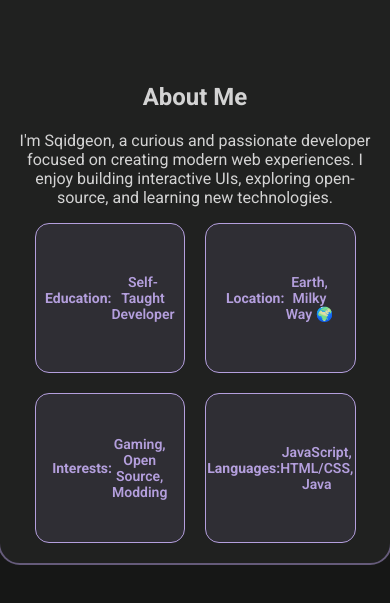
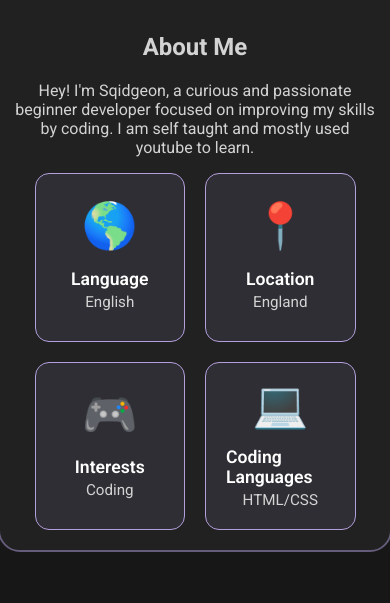
Before and after one commit to sqidgeon/home, a plain HTML site: page index.html in a window 390 px wide. Shown: the part 1475-2078 px from the top of the page. Drawn offline with Linux system fonts and the light colour scheme.

Commit message:
Add files via upload

```diff
--- a/index.html
+++ b/index.html
@@ -19,8 +19,8 @@
 
     <!-- Nav Links -->
     <ul class="nav-links" id="navLinks">
-      <li><a href="#about">About</a></li>
-      <li><a href="#bio" id="bioLink">Bio</a></li>
+      <li><a href="#home" id="Homelink">Home</a></li>
+      <li><a href="#about" id="bioLink">About</a></li>
       <li><a href="#skills">Skills</a></li>
     </ul>
 
@@ -70,33 +70,49 @@
   </div>
 
   <!-- About section placeholder -->
-  <section id="about" style="height: 600px;"></section>
+  <section id="about" style="height: 550px;"></section>
 
   <!-- Bio Section -->
-  <section id="bio" class="bio-section">
+  <section id="home" class="bio-section">
     <img src="profilepicture.png" alt="Sqidgeon Profile Picture" class="profile-pic" />
 
     <div class="bio-right">
       <div class="bio-content">
         <h2>About Me</h2>
         <p>
-          I'm Sqidgeon, a curious and passionate developer focused on creating modern web experiences.
-          I enjoy building interactive UIs, exploring open-source, and learning new technologies.
+          Hey! I'm Sqidgeon, a curious and passionate beginner developer focused on improving my skills by coding. I am self taught and
+          mostly used youtube to learn.
         </p>
       </div>
 
       <div class="bio-details">
         <div class="bio-detail-box">
-          <strong>Education:</strong> Self-Taught Developer
+          <div class="bio-box-emoji">🌎</div>
+          <div class="bio-box-content">
+            <div class="bio-box-title">Language</div>
+            <div class="bio-box-text">English</div>
+          </div>
         </div>
         <div class="bio-detail-box">
-          <strong>Location:</strong> Earth, Milky Way 🌍
+          <div class="bio-box-emoji">📍</div>
+          <div class="bio-box-content">
+            <div class="bio-box-title">Location</div>
+            <div class="bio-box-text">England</div>
+          </div>
         </div>
         <div class="bio-detail-box">
-          <strong>Interests:</strong> Gaming, Open Source, Modding
+          <div class="bio-box-emoji">🎮</div>
+          <div class="bio-box-content">
+            <div class="bio-box-title">Interests</div>
+            <div class="bio-box-text">Coding</div>
+          </div>
         </div>
         <div class="bio-detail-box">
-          <strong>Languages:</strong> JavaScript, HTML/CSS, Java
+          <div class="bio-box-emoji">💻</div>
+          <div class="bio-box-content">
+            <div class="bio-box-title">Coding Languages</div>
+            <div class="bio-box-text">HTML/CSS</div>
+          </div>
         </div>
       </div>
     </div>
@@ -108,21 +124,30 @@
   <script>
     const burger = document.getElementById('burger');
 const navLinks = document.getElementById('navLinks');
-    const bioLink = document.getElementById('bioLink');
 
 burger.addEventListener('click', () => {
   navLinks.classList.toggle('nav-active');
-      burger.classList.toggle('active'); // This toggles the X animation
+  burger.classList.toggle('active');
 });
 
-    // Smooth scroll to bio section on Bio link click
-    bioLink.addEventListener('click', (e) => {
+const aboutLink = document.querySelector('a[href="#about"]');
+aboutLink.addEventListener('click', (e) => {
   e.preventDefault();
-      document.getElementById('bio').scrollIntoView({ behavior: 'smooth' });
-      // Close menu on mobile after click
+  document.getElementById('about').scrollIntoView({ behavior: 'smooth' });
   navLinks.classList.remove('nav-active');
   burger.classList.remove('active');
 });
+
+const homeLink = document.querySelector('a[href="#home"]');
+homeLink.addEventListener('click', (e) => {
+  e.preventDefault();
+  window.scrollTo({ top: 0, behavior: 'smooth' });
+  navLinks.classList.remove('nav-active');
+  burger.classList.remove('active');
+});
+
+
+
   </script>
 </body>
 </html>
--- a/style.css
+++ b/style.css
@@ -41,6 +41,14 @@ h1 {
   font-weight: 700;
   font-size: 40px;
   line-height: 1;
+}
+
+#about {
+  scroll-margin-top: -500px; /* Adjust this value as needed */
+}
+
+#home {
+  scroll-margin-top: 0px; /* Adjust this value as needed */
 }
 
 .logo a {
@@ -276,8 +284,6 @@ h1 {
   text-align: left;
 }
 
-
-
 .profile-pic {
   height: 100%;        /* Fill the height of the bio-section */
   width: auto;         /* Maintain aspect ratio */
@@ -334,22 +340,23 @@ h1 {
   flex: 1;
   display: flex;
   flex-direction: column;
-  align-items: center; /* change from flex-start to center */
+  align-items: center; /* Center everything */
 }
 
-/* Add some margin between About Me text and boxes */
-
+/* Grid container for the bio detail boxes */
 .bio-right .bio-details {
   margin-top: 20px;
   display: grid;
-  grid-template-columns: repeat(2, 1fr); /* two equal columns */
-  grid-auto-rows: 150px; /* fixed height for all rows */
+  grid-template-columns: repeat(2, 1fr); /* equal columns */
+  grid-auto-rows: 1fr;                   /* equal row height */
   gap: clamp(20px, 2vw, 30px);
-  width: fit-content;
+  width: 100%;
   max-width: 580px;
   box-sizing: border-box;
+  justify-content: center; /* center horizontally */
 }
 
+/* Individual box styling */
 .bio-detail-box {
   background-color: rgba(180, 159, 221, 0.1);
   border: 1px solid #B49FDD;
@@ -357,18 +364,87 @@ h1 {
   padding: clamp(20px, 2vw, 30px);
   color: #B49FDD;
   font-weight: 600;
-  font-size: clamp(18px, 2vw, 22px); /* Increased font size */
-  text-align: center;
+  font-size: clamp(18px, 2vw, 22px);
+  text-align: left;
   transition: background-color 0.3s ease;
   word-wrap: break-word;
   min-width: 0;
   display: flex;
-  align-items: center;
+  flex-direction: column;
   justify-content: center;
   height: 100%;
   box-sizing: border-box;
 }
 
+/* Header inside box: emoji + title */
+.bio-detail-box .box-header {
+  display: flex;
+  align-items: center;
+  gap: 10px;
+  margin-bottom: 8px;
+}
+
+/* Emoji styling */
+.bio-detail-box .box-emoji {
+  font-size: 24px;
+  line-height: 1;
+}
+
+/* Title styling */
+.bio-detail-box .box-title {
+  color: white;
+  font-weight: 700;
+  font-size: 1.2rem;
+}
+
+/* Subtitle (answer) styling */
+.bio-detail-box .box-subtitle {
+  color: lightgray;
+  font-weight: 400;
+  font-size: 1rem;
+  margin-top: 0;
+  line-height: 1.3;
+}
+
+  .bio-detail-box {
+  display: flex;
+  align-items: center;
+  background-color: rgba(180, 159, 221, 0.1);
+  border: 1px solid #B49FDD;
+  border-radius: 14px;
+  padding: clamp(20px, 2vw, 30px);
+  color: #B49FDD;
+  transition: background-color 0.3s ease;
+  gap: 20px;
+}
+
+.bio-box-content {
+  display: flex;
+  flex-direction: column;
+  align-items: flex-start;
+}
+
+.bio-box-title {
+  color: #ffffff;
+  font-weight: 600;
+  font-size: 1.1rem;
+  align-self: center;
+}
+
+.bio-box-text {
+  color: lightgray;
+  font-weight: 400;
+  font-size: 0.95rem;
+  margin-top: 4px;
+  align-self: center;
+}
+
+.bio-box-emoji {
+  font-size: 2.8rem; /* Large emoji size */
+  flex-shrink: 0;
+  line-height: 1;
+}
+/* === Responsive tweaks === */
 
 @media (max-width: 900px) {
   .bio-section {
@@ -412,7 +488,41 @@ h1 {
   }
 
   .bio-detail-box {
-    font-size: 14px;
-    padding: 20px;
-  }
+  display: flex;
+  align-items: center;
+  background-color: rgba(180, 159, 221, 0.1);
+  border: 1px solid #B49FDD;
+  border-radius: 14px;
+  padding: clamp(20px, 2vw, 30px);
+  color: #B49FDD;
+  transition: background-color 0.3s ease;
+  gap: 20px;
 }
+
+.bio-box-content {
+  display: flex;
+  flex-direction: column;
+  align-items: flex-start;
+}
+
+.bio-box-title {
+  color: #ffffff;
+  font-weight: 600;
+  font-size: 1.1rem;
+  align-self: center;
+}
+
+.bio-box-text {
+  color: lightgray;
+  font-weight: 400;
+  font-size: 0.95rem;
+  margin-top: 4px;
+  align-self: center;
+}
+
+.bio-box-emoji {
+  font-size: 2.8rem; /* Large emoji size */
+  flex-shrink: 0;
+  line-height: 1;
+}
+}
```
Lines whose indentation alone changed are shown as unchanged.
